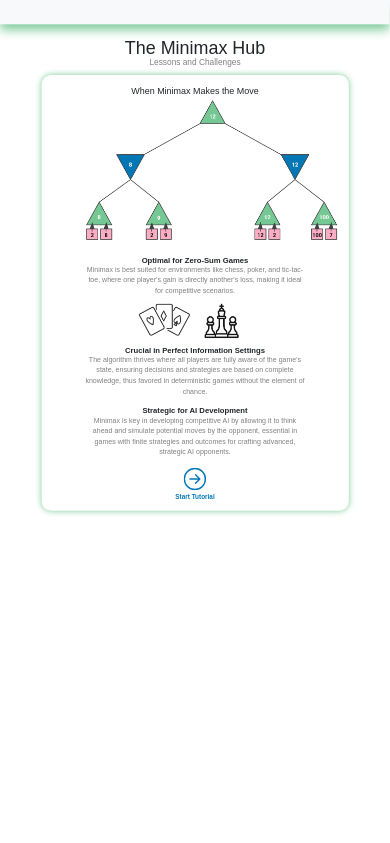
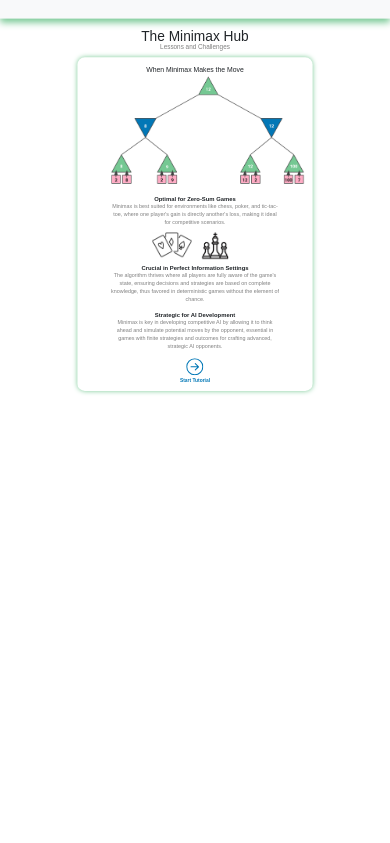
Before and after one commit to whirleyt/MinimaxTutorial, a Flask app: page / in a window 390 px wide; the page is wider, and only the part inside the window is pictured. Shown: the top 843 px of that part. Before the commit the page ends 514 px from the top of that part, so only its background shows below. Run offline with Flask 2, Linux system fonts and the light colour scheme; some libraries are stand-ins or nearby versions.

Commit message:
Mobile zoom config

```diff
--- a/static/layout.css
+++ b/static/layout.css
@@ -91,13 +91,12 @@ p {
     font-size: 13px;
 }
 
-@media only screen and (max-width: 768px) {
+@media only screen and (max-width: 994px) {
 
     html, body {
-      transform: scale(0.8);
+      transform: scale(0.7);
       transform-origin: 0 0;
-      width: 125%;
-      height: 125%;
-      overflow: hidden;
+      width: 142.857%;
+      height: 142.857%;
     }
-}
+  }
```
